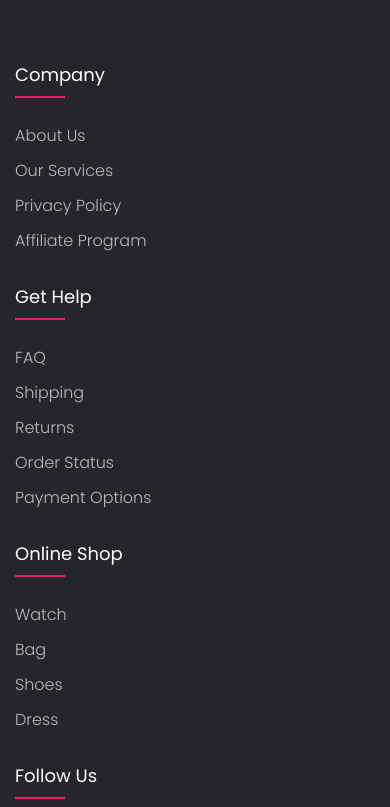
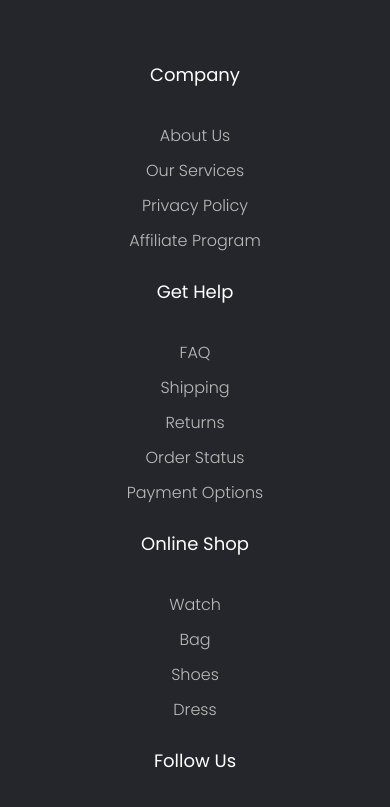
Before and after one commit to mainajackson95/KaJack-Piper, a plain HTML site: page about.html in a window 390 px wide. Shown: the part 104-911 px from the top of the page. Drawn offline with Linux system fonts and the light colour scheme.

Commit message:
Update styles.css

```diff
--- a/styles.css
+++ b/styles.css
@@ -269,6 +269,13 @@ h3 {
   box-shadow: 0 0 20px 0px rgba(0, 0, 0, 0.2);
 }
 
+@media(max-width: 700px) {
+  .rates-row {
+    display: block;
+    flex-basis: 100%;
+  }
+}
+
 /**************** services **********************/
 .services {
   width: 80%;
@@ -308,6 +315,13 @@ h3 {
   padding-top: 5%;
   text-transform: uppercase;
   color: #ee4343;
+}
+
+@media(max-width: 700px) {
+  .services-row {
+    display: block;
+    flex-basis: 100%;
+  }
 }
 
 /***************** footer *****************************/
@@ -385,16 +399,18 @@ ul{
 }
 
 /*responsive*/
-@media(max-width: 767px){
+@media(max-width: 700px){
   .footer-col{
-    width: 50%;
-    margin-bottom: 30px;
-}
-}
-@media(max-width: 574px){
-  .footer-col{
-    width: 100%;
-}
+    flex-basis: 100%;
+    margin-bottom: 25px;
+    text-align: center;
+    align-items: center;
+  }
+  .footer-col h4::before{
+    content: '';
+    position: relative;
+    background-color: #e91e63;
+  }
 }
 
 
```
